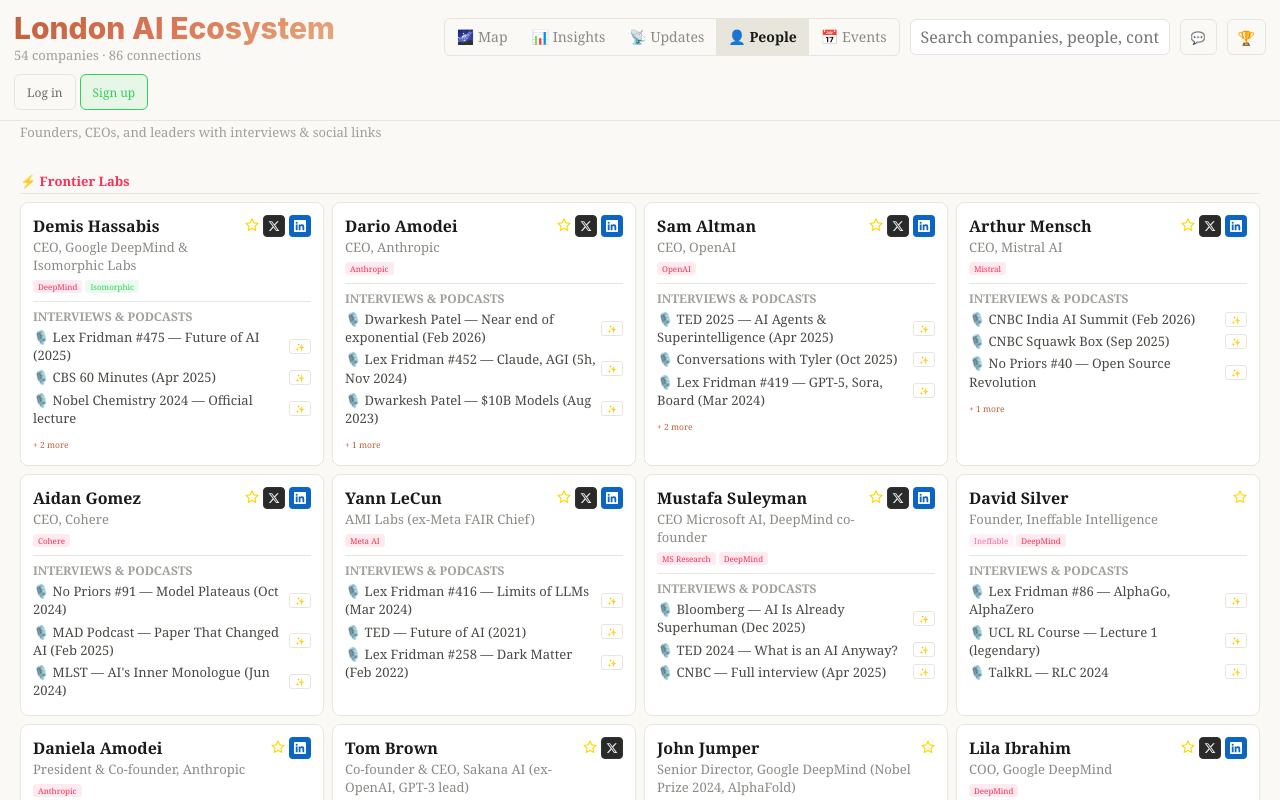
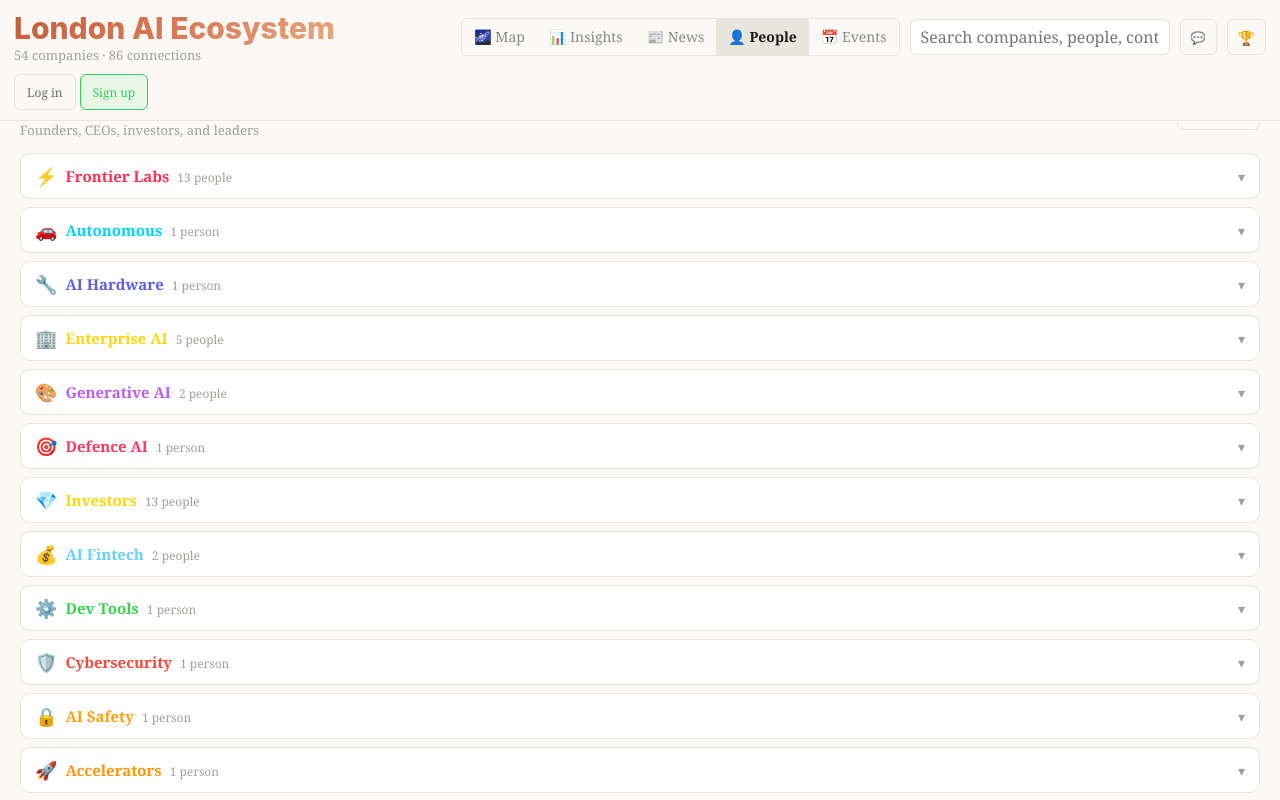
Before and after one commit to jxi5410/AI.LDN, a React (Vite) app: page / in a window 1280 px wide. Both pictures are taken after a click on the button "👤 People". Built offline with nearby package versions, Linux system fonts and the light colour scheme.

Commit message:
News timeline with colour-coded cards, collapsible People categories with expand/collapse all

```diff
--- a/src/App.jsx
+++ b/src/App.jsx
@@ -92,6 +92,8 @@
   const layout = "force";
   const [panel, setPanel] = useState("graph");
   const [highlightPerson, setHighlightPerson] = useState(null);
+  const [openCats, setOpenCats] = useState(new Set());
+  const [allPeopleOpen, setAllPeopleOpen] = useState(false);
   const [showMyNet, setShowMyNet] = useState(false);
   const [updateFilter, setUpdateFilter] = useState("all");
   const [mapView, setMapView] = useState("companies"); // "companies" | "investors"
@@ -523,7 +525,7 @@
         <div style={{ flex: 1 }} />
         {/* Nav */}
         <div style={{ display: "flex", gap: 0, borderRadius: 6, overflow: "hidden", border: "1px solid #e8e5dc" }}>
-          {[["graph", "🌌 Map"], ["insights", "📊 Insights"], ["updates", "📡 Updates"], ["people", "👤 People"], ["events", "📅 Events"], ...(user?.id === ADMIN_UID ? [["bits", "⚡ Bits"]] : [])].map(([k, l]) => (
+          {[["graph", "🌌 Map"], ["insights", "📊 Insights"], ["updates", "📰 News"], ["people", "👤 People"], ["events", "📅 Events"], ...(user?.id === ADMIN_UID ? [["bits", "⚡ Bits"]] : [])].map(([k, l]) => (
             <button key={k} onClick={() => { setPanel(k); if (k !== "graph") setSel(null); }} style={{ padding: "6px 12px", border: "none", height: 36, lineHeight: "24px", background: panel === k ? "#e8e5dc" : "transparent", color: panel === k ? "#1a1a18" : "#8a8a85", fontSize: isMobile ? 11 : 14, fontFamily: "inherit", cursor: "pointer", fontWeight: panel === k ? 600 : 400 }}>{l}</button>
           ))}
         </div>
@@ -683,61 +685,113 @@
       {/* ── INSIGHTS PANEL ────────────────────────────────────────── */}
       {panel === "insights" && <InsightsPanel isMobile={isMobile} />}
 
-      {/* ── UPDATES PANEL ────────────────────────────────────────── */}
-      {panel === "updates" && <div style={{ position: "fixed", top: isMobile ? 56 : 70, left: 0, right: 0, bottom: 0, overflowY: "auto", padding: isMobile ? "0 12px 20px" : "0 20px 20px", background: "#faf9f5" }}>
-        <h2 style={{ fontFamily: "'Inter',sans-serif", fontSize: 26, fontWeight: 700, color: "#1a1a18", margin: "16px 0 6px" }}>Ecosystem Updates</h2>
+      {/* ── NEWS TIMELINE ──────────────────────────────────────────── */}
+      {panel === "updates" && <div style={{ position: "fixed", top: isMobile ? 56 : 70, left: 0, right: 0, bottom: 0, overflowY: isMobile ? "auto" : "hidden", overflowX: isMobile ? "hidden" : "auto", padding: isMobile ? "0 0 20px" : "0", background: "#faf9f5" }}>
+        <div style={{ padding: isMobile ? "0 12px" : "0 20px" }}>
+          <h2 style={{ fontFamily: "'Inter',sans-serif", fontSize: 26, fontWeight: 700, color: "#1a1a18", margin: "16px 0 6px" }}>News</h2>
           <p style={{ fontSize: 11, color: "#a0a09b", marginBottom: 10 }}>Funding, acquisitions, people moves, milestones, interviews</p>
-        {/* Category tabs */}
           <div style={{ display: "flex", gap: 4, marginBottom: 14, flexWrap: "wrap" }}>
             {Object.entries(UPDATE_TYPES).map(([k, cfg]) => (
-            <button key={k} onClick={() => setUpdateFilter(k)} style={{ padding: "3px 8px", borderRadius: 4, border: `1px solid ${updateFilter === k ? cfg.c : "#e8e5dc"}`, background: updateFilter === k ? cfg.c + "18" : "transparent", color: updateFilter === k ? cfg.c : "#64748B", fontSize: 9, cursor: "pointer", fontFamily: "inherit" }}>{cfg.label}</button>
+              <button key={k} onClick={() => setUpdateFilter(k)} style={{ padding: "4px 10px", borderRadius: 5, border: `1px solid ${updateFilter === k ? cfg.c : "#e8e5dc"}`, background: updateFilter === k ? cfg.c + "18" : "transparent", color: updateFilter === k ? cfg.c : "#8a8a85", fontSize: 11, cursor: "pointer", fontFamily: "inherit", fontWeight: updateFilter === k ? 600 : 400 }}>{cfg.label}</button>
             ))}
           </div>
+        </div>
+        {/* Timeline */}
+        <div style={isMobile ? { padding: "0 12px" } : { display: "flex", flexDirection: "row-reverse", gap: 0, padding: "0 20px 20px", overflowX: "auto", scrollBehavior: "smooth", height: "calc(100vh - 200px)", alignItems: "flex-start" }}>
+          {/* Timeline line */}
+          {!isMobile && <div style={{ position: "sticky", top: 0, flexShrink: 0, width: 0 }} />}
           {filteredUpdates.map((u, i) => {
             const co = companies.find(c => c.id === u.company);
-          return (<div key={i} style={{ display: "flex", gap: 12, padding: "10px 0", borderBottom: "1px solid #f5f3ee" }}>
-            <div style={{ flexShrink: 0, width: 85 }}>
-              <div style={{ fontSize: 14, color: "#a0a09b" }}>{u.date}</div>
-              <div style={{ fontSize: 10, color: UPDATE_TYPES[u.type]?.c || "#666", textTransform: "uppercase", fontWeight: 600, marginTop: 2 }}>{u.type}</div>
+            const tc = UPDATE_TYPES[u.type] || { c: "#94A3B8", label: u.type };
+            const dateObj = new Date(u.date);
+            const showYear = i === 0 || new Date(filteredUpdates[i-1]?.date).getFullYear() !== dateObj.getFullYear();
+            return (
+              <div key={i} style={isMobile ? {
+                display: "flex", gap: 12, marginBottom: 0, position: "relative",
+              } : {
+                flexShrink: 0, width: 300, marginRight: 16, position: "relative",
+              }}>
+                {/* Vertical line (mobile) / marker (desktop) */}
+                {isMobile ? (
+                  <div style={{ display: "flex", flexDirection: "column", alignItems: "center", flexShrink: 0, width: 20 }}>
+                    <div style={{ width: 10, height: 10, borderRadius: "50%", background: tc.c, flexShrink: 0, marginTop: 4, border: "2px solid #faf9f5", boxShadow: `0 0 0 2px ${tc.c}40` }} />
+                    <div style={{ width: 2, flex: 1, background: "#e8e5dc", minHeight: 20 }} />
                   </div>
-            <div style={{ flex: 1 }}>
-              <div style={{ fontSize: 16, color: "#2d2d2a", lineHeight: 1.5 }}>{u.text}</div>
-              <div style={{ display: "flex", gap: 8, marginTop: 4, alignItems: "center", flexWrap: "wrap" }}>
-                {co && <span onClick={() => { setSel(co); setPanel("graph"); setTab("info"); }} style={{ fontSize: 12, color: CC[co.cat]?.c || "#666", cursor: "pointer" }}>{CC[co.cat]?.i} {co.name} →</span>}
-                {u.link && <a href={u.link} target="_blank" rel="noopener" style={{ fontSize: 11, color: "#8a8a85", textDecoration: "none" }}>📰 Source →</a>}
+                ) : (
+                  <div style={{ display: "flex", alignItems: "center", gap: 6, marginBottom: 6 }}>
+                    <div style={{ width: 10, height: 10, borderRadius: "50%", background: tc.c, border: "2px solid #faf9f5", boxShadow: `0 0 0 2px ${tc.c}40` }} />
+                    <span style={{ fontSize: 10, color: "#a0a09b" }}>{dateObj.toLocaleDateString("en-GB", { day: "numeric", month: "short", year: "numeric" })}</span>
+                  </div>
+                )}
+                {/* Card */}
+                <div style={{ background: "#ffffff", borderRadius: 10, border: `1px solid ${tc.c}30`, borderLeft: `3px solid ${tc.c}`, padding: 14, marginBottom: isMobile ? 0 : 0, flex: isMobile ? 1 : "none", transition: "transform 0.2s, box-shadow 0.2s" }}
+                  onMouseEnter={e => { e.currentTarget.style.transform = "translateY(-2px)"; e.currentTarget.style.boxShadow = "0 4px 12px rgba(0,0,0,0.08)"; }}
+                  onMouseLeave={e => { e.currentTarget.style.transform = ""; e.currentTarget.style.boxShadow = ""; }}>
+                  <div style={{ display: "flex", justifyContent: "space-between", alignItems: "center", marginBottom: 4 }}>
+                    <span style={{ fontSize: 10, color: tc.c, fontWeight: 600, textTransform: "uppercase" }}>{tc.label}</span>
+                    {isMobile && <span style={{ fontSize: 10, color: "#a0a09b" }}>{dateObj.toLocaleDateString("en-GB", { day: "numeric", month: "short", year: "2-digit" })}</span>}
+                  </div>
+                  <div style={{ fontSize: 14, color: "#2d2d2a", lineHeight: 1.5, marginBottom: 6 }}>{u.text}</div>
+                  <div style={{ display: "flex", gap: 6, alignItems: "center", flexWrap: "wrap" }}>
+                    {co && <span onClick={() => { setSel(co); setPanel("graph"); setTab("info"); }} style={{ fontSize: 11, color: CC[co.cat]?.c || "#666", cursor: "pointer" }}>{CC[co.cat]?.i} {co.name} →</span>}
+                    {u.link && <a href={u.link} target="_blank" rel="noopener" style={{ fontSize: 10, color: "#a0a09b", textDecoration: "none" }}>Source →</a>}
                     {u.type === "interview" && u.link && <UpdateSummariseBtn url={u.link} label={u.text} person={u.text.split(" on ")[0] || ""} />}
                   </div>
                 </div>
-          </div>);
+              </div>
+            );
           })}
+        </div>
       </div>}
 
-      {/* ── PEOPLE PANEL ─────────────────────────────────────────── */}
+      {/* ── PEOPLE PANEL (collapsible categories) ─────────────────── */}
       {panel === "people" && <div style={{ position: "fixed", top: isMobile ? 56 : 70, left: 0, right: 0, bottom: 0, overflowY: "auto", padding: isMobile ? "0 12px 20px" : "0 20px 20px", background: "#faf9f5" }}>
-        <h2 style={{ fontFamily: "'Inter',sans-serif", fontSize: 26, fontWeight: 700, color: "#1a1a18", margin: "16px 0 6px" }}>Key People</h2>
-        <p style={{ fontSize: 13, color: "#a0a09b", marginBottom: 14 }}>Founders, CEOs, and leaders with interviews & social links</p>
-        <div style={{ display: "grid", gridTemplateColumns: isMobile ? "1fr" : "repeat(auto-fill,minmax(300px,1fr))", gap: 8 }}>
+        <div style={{ display: "flex", justifyContent: "space-between", alignItems: "center" }}>
+          <div>
+            <h2 style={{ fontFamily: "'Inter',sans-serif", fontSize: 26, fontWeight: 700, color: "#1a1a18", margin: "16px 0 4px" }}>Key People</h2>
+            <p style={{ fontSize: 13, color: "#a0a09b", marginBottom: 14 }}>Founders, CEOs, investors, and leaders</p>
+          </div>
+          <button onClick={() => {
+            if (allPeopleOpen) { setOpenCats(new Set()); setAllPeopleOpen(false); }
+            else { const allCats = new Set(); Object.values(PEOPLE).forEach(p => { const co = companies.find(c => p.co.includes(c.id)); if (co) allCats.add(co.cat); }); setOpenCats(allCats); setAllPeopleOpen(true); }
+          }} style={{ padding: "6px 12px", borderRadius: 6, border: "1px solid #e8e5dc", background: "transparent", color: "#8a8a85", fontSize: 11, cursor: "pointer", fontFamily: "inherit", height: 36 }}>{allPeopleOpen ? "Collapse All" : "Expand All"}</button>
+        </div>
         {(() => {
-            // Sort people by their company's sector funding (highest first)
           const sectorFunding = {};
           companies.forEach(c => { sectorFunding[c.cat] = (sectorFunding[c.cat] || 0) + (c.fn || 0); });
-            const sorted = Object.entries(PEOPLE).sort(([,a], [,b]) => {
-              const aCat = companies.find(c => a.co.includes(c.id))?.cat || "";
-              const bCat = companies.find(c => b.co.includes(c.id))?.cat || "";
-              return (sectorFunding[bCat] || 0) - (sectorFunding[aCat] || 0);
+          // Group people by category
+          const groups = {};
+          Object.entries(PEOPLE).forEach(([name, p]) => {
+            const co = companies.find(c => p.co.includes(c.id));
+            const cat = co?.cat || "other";
+            if (!groups[cat]) groups[cat] = [];
+            groups[cat].push([name, p]);
           });
-            let lastCat = "";
-            return sorted.map(([name, p]) => {
-              const co = companies.find(c => p.co.includes(c.id));
-              const cat = co?.cat || "";
-              const showHeader = cat !== lastCat;
-              lastCat = cat;
+          // Sort categories by funding
+          const sortedCats = Object.keys(groups).sort((a, b) => (sectorFunding[b] || 0) - (sectorFunding[a] || 0));
+          return sortedCats.map(cat => {
+            const isOpen = openCats.has(cat);
+            const people = groups[cat];
+            const cfg = CC[cat] || { c: "#666", l: cat, i: "👤" };
+            return (
+              <div key={cat} style={{ marginBottom: 8 }}>
+                {/* Category header — clickable */}
+                <div onClick={() => setOpenCats(prev => { const n = new Set(prev); n.has(cat) ? n.delete(cat) : n.add(cat); return n; })}
+                  style={{ display: "flex", alignItems: "center", gap: 8, padding: "10px 14px", borderRadius: 10, background: "#ffffff", border: `1px solid ${isOpen ? cfg.c + "40" : "#e8e5dc"}`, cursor: "pointer", transition: "all 0.2s" }}>
+                  <span style={{ fontSize: 18 }}>{cfg.i}</span>
+                  <div style={{ flex: 1 }}>
+                    <span style={{ fontSize: 15, fontWeight: 700, color: cfg.c }}>{cfg.l}</span>
+                    <span style={{ fontSize: 12, color: "#a0a09b", marginLeft: 8 }}>{people.length} {people.length === 1 ? "person" : "people"}</span>
+                  </div>
+                  <span style={{ fontSize: 14, color: "#a0a09b", transition: "transform 0.2s", transform: isOpen ? "rotate(180deg)" : "rotate(0)" }}>▾</span>
+                </div>
+                {/* People cards — collapsible */}
+                <div style={{ maxHeight: isOpen ? people.length * 200 : 0, overflow: "hidden", transition: "max-height 0.3s ease-in-out" }}>
+                  <div style={{ display: "grid", gridTemplateColumns: isMobile ? "1fr" : "repeat(auto-fill,minmax(300px,1fr))", gap: 8, padding: "8px 0" }}>
+                    {people.map(([name, p]) => {
                       const isStarred = stars.has(`person:${name}`);
-              return (<>
-                {showHeader && <div key={`hdr-${cat}`} style={{ gridColumn: "1 / -1", padding: "8px 0 2px", borderBottom: "1px solid #e8e5dc", marginTop: 6 }}>
-                  <span style={{ fontSize: 13, fontWeight: 700, color: CC[cat]?.c || "#666" }}>{CC[cat]?.i} {CC[cat]?.l}</span>
-                </div>}
-                <div key={name} id={`person-${name.replace(/\s+/g, "-")}`} style={{ background: highlightPerson === name ? "#fff3e0" : "#ffffff", borderRadius: 8, padding: "12px", border: `1px solid ${highlightPerson === name ? "#C15F3C" : "#e8e5dc"}`, transition: "all 0.5s ease", boxShadow: highlightPerson === name ? "0 0 0 3px rgba(193,95,60,0.2)" : "none" }}>
+                      return (
+                        <div key={name} id={`person-${name.replace(/\s+/g, "-")}`} style={{ background: highlightPerson === name ? "#fff3e0" : "#ffffff", borderRadius: 8, padding: "12px", border: `1px solid ${highlightPerson === name ? "#C15F3C" : "#e8e5dc"}`, transition: "all 0.3s ease" }}>
                           <div style={{ display: "flex", alignItems: "start", gap: 8 }}>
                             <div style={{ flex: 1 }}>
                               <div style={{ fontSize: 16, color: "#1a1a18", fontWeight: 600 }}>{name}</div>
@@ -745,24 +799,26 @@
                             </div>
                             <div style={{ display: "flex", gap: 4, alignItems: "center" }}>
                               <span onClick={() => toggleStar("person", name)} style={{ cursor: "pointer" }}><StarIcon filled={isStarred} /></span>
-                    {p.tw && <a href={p.tw} target="_blank" rel="noopener" style={{ display: "inline-flex", alignItems: "center", justifyContent: "center", width: 22, height: 22, borderRadius: 4, background: "#2a2a28", border: "1px solid #333" }} title="X"><XIcon size={12} /></a>}
-                    {p.li && <a href={p.li} target="_blank" rel="noopener" style={{ display: "inline-flex", alignItems: "center", justifyContent: "center", width: 22, height: 22, borderRadius: 4, background: "#0A66C2" }} title="LinkedIn"><LIIcon size={12} /></a>}
+                              {p.tw && <a href={p.tw} target="_blank" rel="noopener" style={{ display: "inline-flex", alignItems: "center", justifyContent: "center", width: 22, height: 22, borderRadius: 4, background: "#2a2a28", border: "1px solid #333" }}><XIcon size={12} /></a>}
+                              {p.li && <a href={p.li} target="_blank" rel="noopener" style={{ display: "inline-flex", alignItems: "center", justifyContent: "center", width: 22, height: 22, borderRadius: 4, background: "#0A66C2" }}><LIIcon size={12} /></a>}
                             </div>
                           </div>
-                {/* Companies */}
                           <div style={{ display: "flex", gap: 3, marginTop: 6, flexWrap: "wrap" }}>
-                  {p.co.map(cid => { const co = companies.find(c => c.id === cid); return co ? <span key={cid} onClick={() => { setSel(co); setPanel("graph"); setTab("info"); }} style={{ fontSize: 8, color: CC[co.cat]?.c, cursor: "pointer", padding: "1px 5px", borderRadius: 3, background: (CC[co.cat]?.c || "#666") + "18" }}>{co.s || co.name}</span> : null; })}
+                            {p.co.map(cid => { const co2 = companies.find(c => c.id === cid); return co2 ? <span key={cid} onClick={() => { setSel(co2); setPanel("graph"); setTab("info"); }} style={{ fontSize: 8, color: CC[co2.cat]?.c, cursor: "pointer", padding: "1px 5px", borderRadius: 3, background: (CC[co2.cat]?.c || "#666") + "18" }}>{co2.s || co2.name}</span> : null; })}
                           </div>
-                {/* Podcasts — top 3 + more */}
                           {p.pods && p.pods.length > 0 && <div style={{ marginTop: 8, paddingTop: 6, borderTop: "1px solid #e8e5dc" }}>
                             <div style={{ fontSize: 12, color: "#a0a09b", fontWeight: 600, marginBottom: 3 }}>INTERVIEWS & PODCASTS</div>
                             <PodcastList pods={p.pods} personName={name} />
                           </div>}
                         </div>
-              </>);
+                      );
+                    })}
+                  </div>
+                </div>
+              </div>
+            );
           });
         })()}
-        </div>
       </div>}
 
       {/* ── EVENTS PANEL ─────────────────────────────────────────── */}
```
Lines whose indentation alone changed are shown as unchanged.
